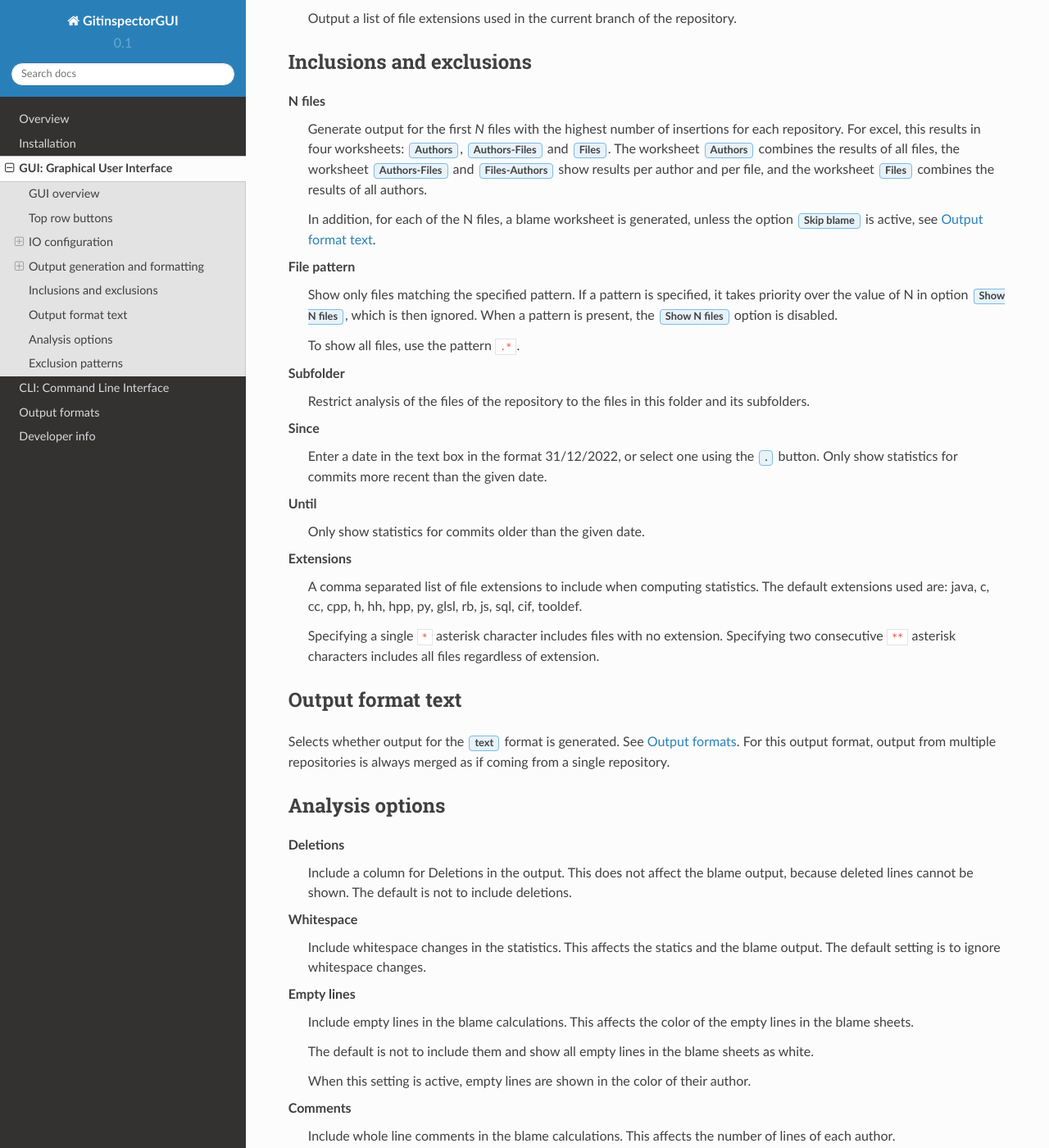
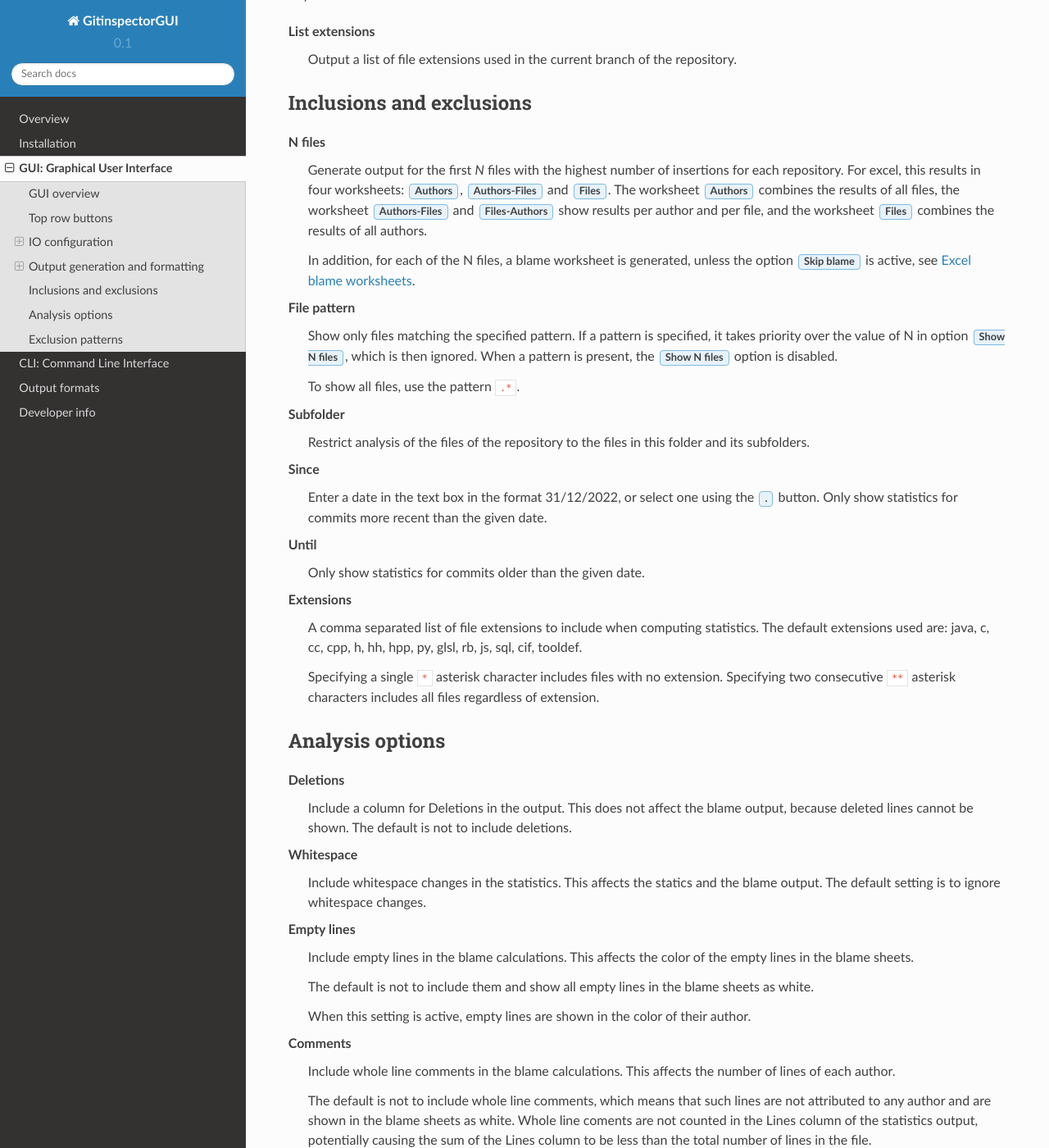
Before and after one commit to davbeek/gitinspectorgui-rtd, a Sphinx documentation site: the page built from docs/source/gui.rst, in a window 1280 px wide and 1400 px high, scrolled down 5257 px. Shown: the whole window at 82% size. Built offline with Sphinx 7.4.7 and the Read the Docs theme 2.0.0, drawn with Linux system fonts in a browser that asks for light colours; some of the changed text lies outside the part shown.

Commit message:
Small fixes

```diff
--- a/docs/source/gui.rst
+++ b/docs/source/gui.rst
@@ -169,6 +168,7 @@
 separate tab. The other output formats are opened in the default application for
 that format, but in the case of Excel or text, only for output of a single
 repository.
+
 
 Options
 ^^^^^^^
@@ -196,6 +196,11 @@
 Skip blame
   Do not output Excel blame sheets.
 
+
+.. _blame-sheets-gui:
+
+Excel blame worksheets
+^^^^^^^^^^^^^^^^^^^^^^
 A blame worksheet or html tab shows the contents of each file and indicates for
 each line in the file in which commit the line was last changed, at which date
 and by which author.
@@ -262,18 +267,8 @@
 
 
 
-.. _blame-sheets-gui:
 
 
-Output format text
-------------------
-Selects whether output for the :guilabel:`text` format is generated. See
-:doc:`output-formats`. For this output format, output from multiple repositories
-is always merged as if coming from a single repository.
-
-
-
-.. _general-config:
 
 Analysis options
 ----------------
```
Also changed, not shown: other parts of docs/source/gui.rst (+2 -3 lines).
